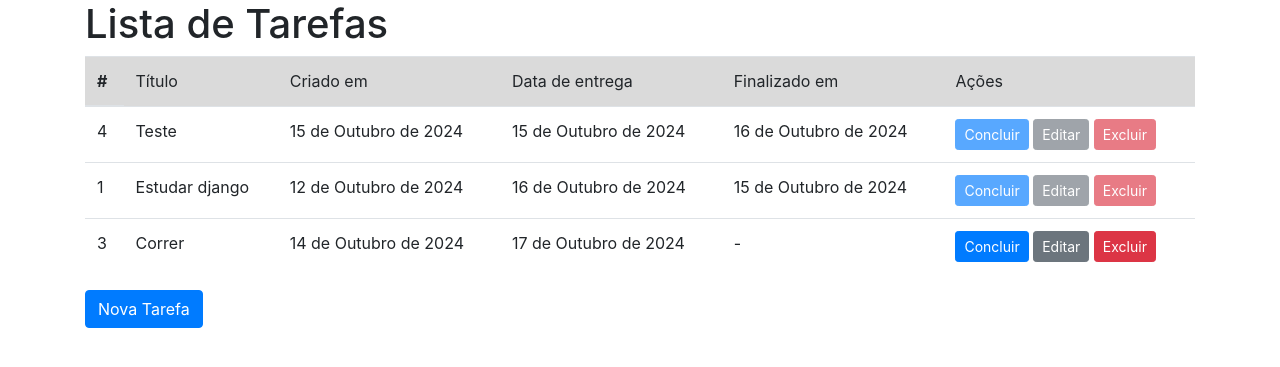
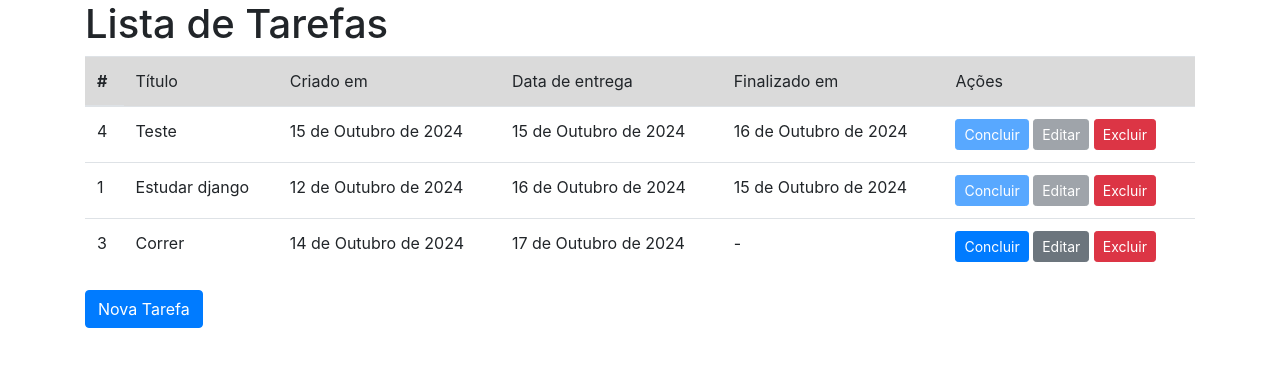
Before and after one commit to riamxpp/TodoList, a Django app: page / in a window 1280 px wide. Shown: the part 56-423 px from the top of the page. Run offline with Django 5.2, Linux system fonts and the light colour scheme; data comes from the database, SQL or seed files in the repository; some libraries are stand-ins or nearby versions.

Commit message:
refactor: tirando o disabled do botão excluir.

```diff
--- a/todos/templates/todos/todo_list.html
+++ b/todos/templates/todos/todo_list.html
@@ -38,11 +38,7 @@
             class="btn btn-secondary btn-sm {% if todo.finished_at %}disabled{% endif %}"
             >
             Editar</a>
-            <a
-            href="{% url "todo_delete" pk=todo.pk %}"
-            class="btn btn-danger btn-sm {% if todo.finished_at %}disabled{% endif %}"
-            >
-            Excluir</a>
+            <a href="{% url "todo_delete" pk=todo.pk %}" class="btn btn-danger btn-sm">Excluir</a>
           </td>
         </tr>
       {% endfor %}
```
